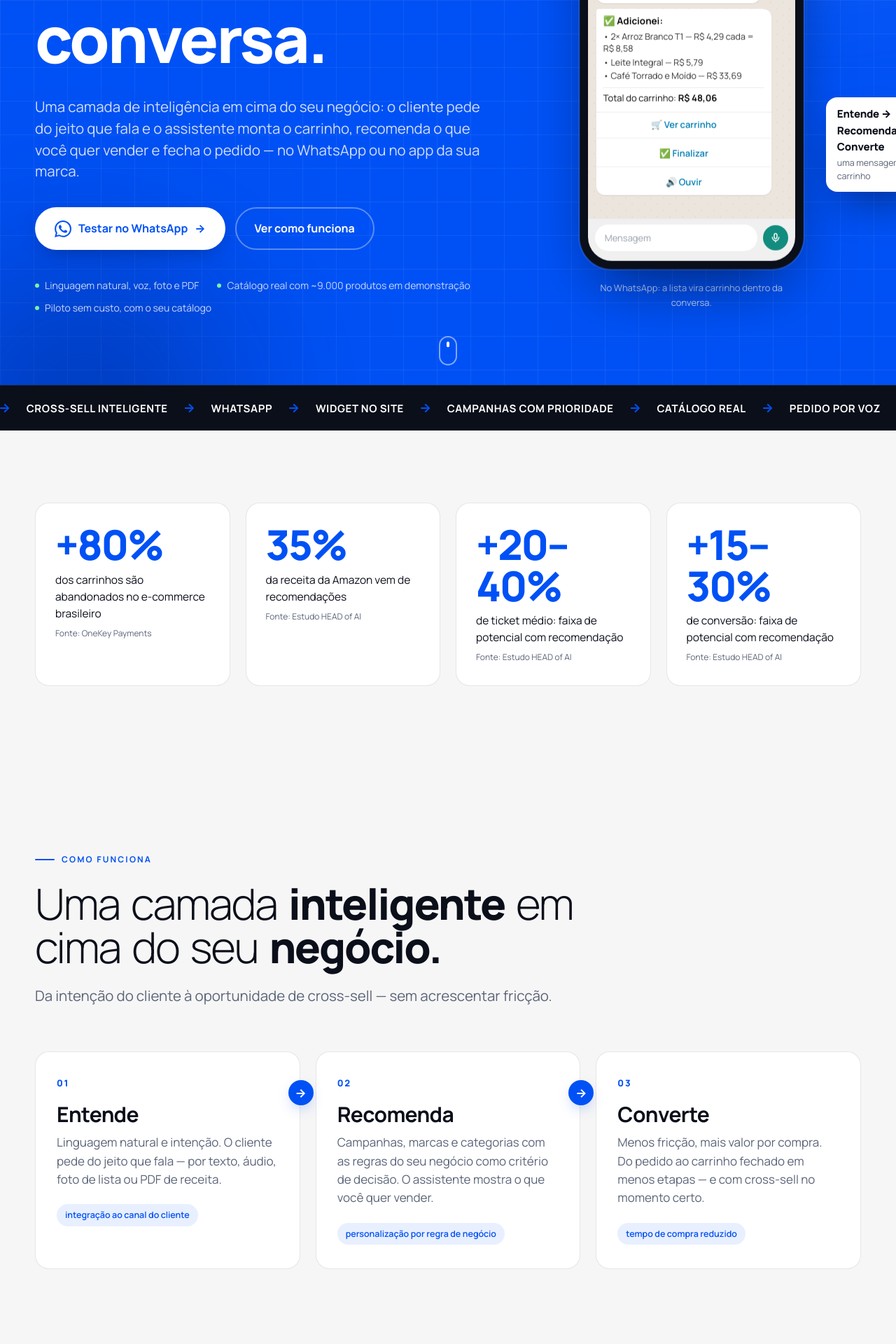
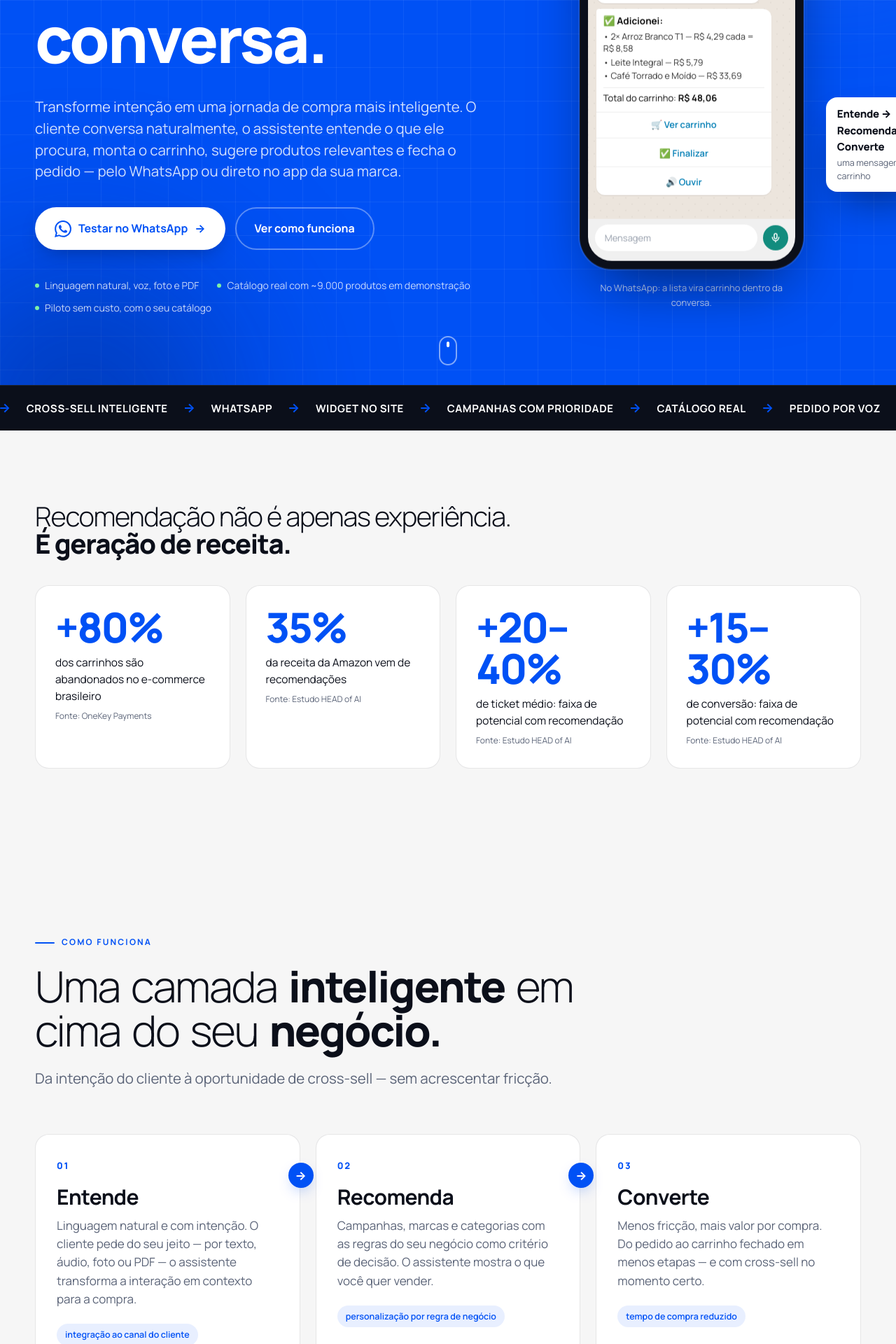
Before and after one commit to Tela-Azul-Tech/tela-azul-tech.github.io, a React (Vite) app: page / in a window 1280 px wide. Shown: the part 480-2400 px from the top of the page at 70% size. Built offline with nearby package versions, Linux system fonts and the light colour scheme.

Commit message:
Aplica revisão de textos do site

```diff
--- a/src/components/CTA.tsx
+++ b/src/components/CTA.tsx
@@ -19,11 +19,11 @@ export function CTA() {
           />
           <span className="eyebrow">Próximo passo</span>
           <h2 className="display h2">
-            O próximo carrinho <strong>pode começar agora.</strong>
+            A próxima conversa <strong>pode virar um carrinho.</strong>
           </h2>
           <p className="lead">
-            Teste a ferramenta agora mesmo, no seu WhatsApp: mande um “oi” e monte um carrinho com
-            a sua própria lista. Depois a gente conversa sobre o piloto com o seu catálogo.
+            Experimente agora pelo WhatsApp. Converse com o assistente, faça um pedido do seu jeito
+            e veja a solução funcionando na prática.
           </p>
           <div className="cta-actions">
             <a href={WHATSAPP_DEMO_LINK} target="_blank" rel="noreferrer" className="btn btn-white">
@@ -36,8 +36,12 @@ export function CTA() {
               @telaazultech
             </a>
           </div>
+          <p className="cta-next">
+            Gostou da experiência? A próxima etapa é testar com o catálogo e a realidade do seu
+            negócio.
+          </p>
           <a href={WHATSAPP_CONTACT_LINK} target="_blank" rel="noreferrer" className="cta-phone">
-            Para falar com a gente: {fone}
+            Entre em contato com a gente: {fone}
           </a>
         </Reveal>
       </div>
--- a/src/components/Hero.tsx
+++ b/src/components/Hero.tsx
@@ -82,9 +82,9 @@ export function Hero() {
             animate={{ opacity: 1, y: 0 }}
             transition={{ duration: 0.8, delay: 0.85, ease }}
           >
-            Uma camada de inteligência em cima do seu negócio: o cliente pede do jeito que fala e o
-            assistente monta o carrinho, recomenda o que você quer vender e fecha o pedido — no
-            WhatsApp ou no app da sua marca.
+            Transforme intenção em uma jornada de compra mais inteligente. O cliente conversa
+            naturalmente, o assistente entende o que ele procura, monta o carrinho, sugere produtos
+            relevantes e fecha o pedido — pelo WhatsApp ou direto no app da sua marca.
           </motion.p>
 
           <motion.div
@@ -194,8 +194,8 @@ export function Hero() {
             animate={{ opacity: 1, scale: 1, x: 0 }}
             transition={{ duration: 0.7, delay: 1.4, ease }}
           >
-            <strong>+80%</strong>
-            <span>dos carrinhos são abandonados</span>
+            <strong>Comunicação natural</strong>
+            <span>por voz, texto, foto e PDF</span>
           </motion.div>
           <motion.div
             className="hero-badge hero-badge-b"
--- a/src/components/Plans.tsx
+++ b/src/components/Plans.tsx
@@ -11,12 +11,13 @@ export function Plans() {
             <span className="eyebrow">Planos</span>
           </Reveal>
           <h2 className="display h2">
-            <RevealWords text="Um modelo simples para começar." strong={['simples']} />
+            <RevealWords text="Simples para começar. Preparado para crescer." strong={['começar.', 'crescer.']} />
           </h2>
           <Reveal delay={0.2}>
             <p className="lead">
-              Mensalidade por volume de mensagens + implantação única por faixa de catálogo. Sem
-              teto de volume, e a mensalidade não varia com o tamanho do catálogo.
+              Mensalidade baseada no volume de mensagens + implantação única de acordo com o
+              catálogo. Seu negócio cresce, seu catálogo também — sem aumentar a mensalidade por
+              isso.
             </p>
           </Reveal>
         </div>
--- a/src/components/Stats.tsx
+++ b/src/components/Stats.tsx
@@ -6,6 +6,11 @@ export function Stats() {
   return (
     <section id="stats" className="stats">
       <div className="container">
+        <Reveal className="stats-head">
+          <h2 className="display">
+            Recomendação não é apenas experiência. <strong>É geração de receita.</strong>
+          </h2>
+        </Reveal>
         <div className="stats-grid">
           {stats.map((s, i) => (
             <Reveal key={s.label} delay={i * 0.1} className="stat">
--- a/src/data/content.ts
+++ b/src/data/content.ts
@@ -67,7 +67,7 @@ export const steps = [
   {
     n: '01',
     title: 'Entende',
-    text: 'Linguagem natural e intenção. O cliente pede do jeito que fala — por texto, áudio, foto de lista ou PDF de receita.',
+    text: 'Linguagem natural e com intenção. O cliente pede do seu jeito — por texto, áudio, foto ou PDF — o assistente transforma a interação em contexto para a compra.',
     tags: ['integração ao canal do cliente'],
   },
   {
@@ -125,12 +125,12 @@ export const comparison = [
     kind: 'WhatsApp',
     icon: 'whatsapp',
     title: 'Vender na conversa que já existe',
-    text: 'Um número da sua rede. O cliente manda a lista — por texto, áudio ou foto — e recebe o carrinho pronto.',
+    text: 'Em um número da sua rede, o cliente manda a lista — por texto, áudio, foto ou PDF — e recebe o carrinho pronto para a venda.',
     pros: [
       'Nada para instalar: funciona em qualquer celular',
       'Onde o cliente já conversa todo dia',
       'Canal de vendas pronto, mesmo sem e-commerce',
-      'Voz, foto e PDF do jeito que a pessoa manda',
+      'Voz, texto, foto e PDF — do jeito que o consumidor preferir',
     ],
     bestFor: 'quem quer começar a vender rápido, ou abrir um canal novo',
   },
@@ -138,14 +138,14 @@ export const comparison = [
     kind: 'App da sua marca',
     icon: 'globe',
     title: 'O mesmo assistente, dentro do seu app ou site',
-    text: 'Sua identidade visual, vitrine com fotos e um carrinho que a pessoa edita na tela — integrado ao e-commerce que você já tem.',
+    text: 'Um assistente que se adapta à identidade e à jornada da sua marca, integrando descoberta, recomendações e carrinho ao seu app ou site — conectado à estrutura de e-commerce que você já utiliza.',
     pros: [
       'Sua marca na frente, do início ao checkout',
       'Vitrine visual: fotos, marcas, promoções lado a lado',
       'Carrinho editável na tela, com quantidade e marca',
-      'Entra no e-commerce e no pagamento que já existem',
+      'Conectado ao e-commerce e ao pagamento que já existem',
     ],
-    bestFor: 'quem já vende online e quer uma camada de conversa por cima',
+    bestFor: 'quem já vende online e quer uma camada de inteligência por cima',
   },
 ]
 
@@ -153,7 +153,7 @@ export const comparison = [
 export const scenarios = [
   {
     title: 'Ainda não vende online?',
-    text: 'Comece pelo WhatsApp. Sem site, sem app, sem projeto de TI: o catálogo entra, o número sai vendendo.',
+    text: 'Comece pelo WhatsApp. Sem site, sem app, sem projeto de TI: o catálogo entra, o assistente começa a vender pra você.',
     icon: 'spark',
   },
   {
@@ -188,11 +188,11 @@ export const features = [
   },
   {
     title: 'Painel de gestão',
-    text: 'Visão operacional para o supermercado, em tempo real.',
+    text: 'Visão operacional para a sua gestão, em tempo real.',
   },
   {
     title: 'Campanhas inteligentes',
-    text: 'A IA empurra o que vocês querem vender.',
+    text: 'A IA direciona o consumidor para o que a empresa quer vender.',
   },
   {
     title: 'Curadoria da vitrine',
@@ -200,7 +200,7 @@ export const features = [
   },
   {
     title: 'Relatórios de comportamento',
-    text: 'O que pedem — e o que não encontram.',
+    text: 'Conheça o seu cliente. Saiba o que ele pede e o que não está encontrando.',
   },
   {
     title: 'Produto e suporte',
@@ -208,7 +208,7 @@ export const features = [
   },
   {
     title: 'Tecnologia que se encaixa',
-    text: 'A solução entra na operação sem exigir uma nova operação.',
+    text: 'A solução entra na sua empresa sem exigir uma nova operação.',
   },
 ]
 
--- a/src/styles/sections.css
+++ b/src/styles/sections.css
@@ -42,6 +42,15 @@
 .stats {
   padding: clamp(60px, 8vw, 110px) 0;
   background: var(--paper);
+}
+
+.stats-head {
+  max-width: 680px;
+  margin-bottom: 40px;
+}
+
+.stats-head h2 {
+  font-size: clamp(26px, 3vw, 40px);
 }
 
 .stats-grid {
@@ -745,6 +754,19 @@
   margin-top: 8px;
 }
 
+/* Ponte entre o teste (botões) e o contato (telefone). */
+.cta-next {
+  max-width: 52ch;
+  margin-top: 10px;
+  font-size: 17px;
+  line-height: 1.5;
+  color: rgba(255, 255, 255, 0.9);
+}
+
+.cta-next + .cta-phone {
+  margin-top: -8px;
+}
+
 .cta-phone {
   font-size: 14px;
   opacity: 0.75;
```
Also changed, not shown: 1 other file (tests, documents, lock files or other folders).
